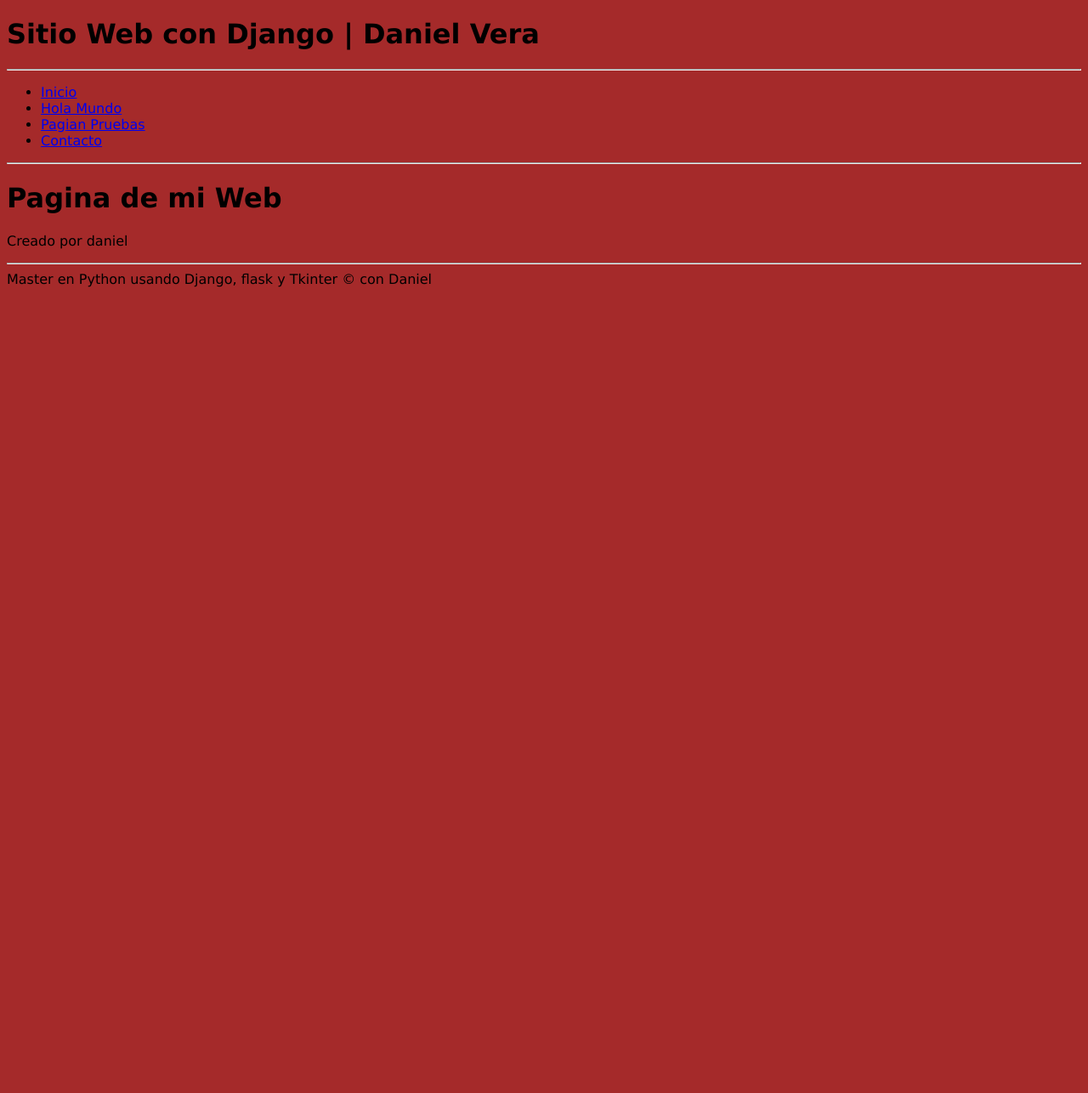
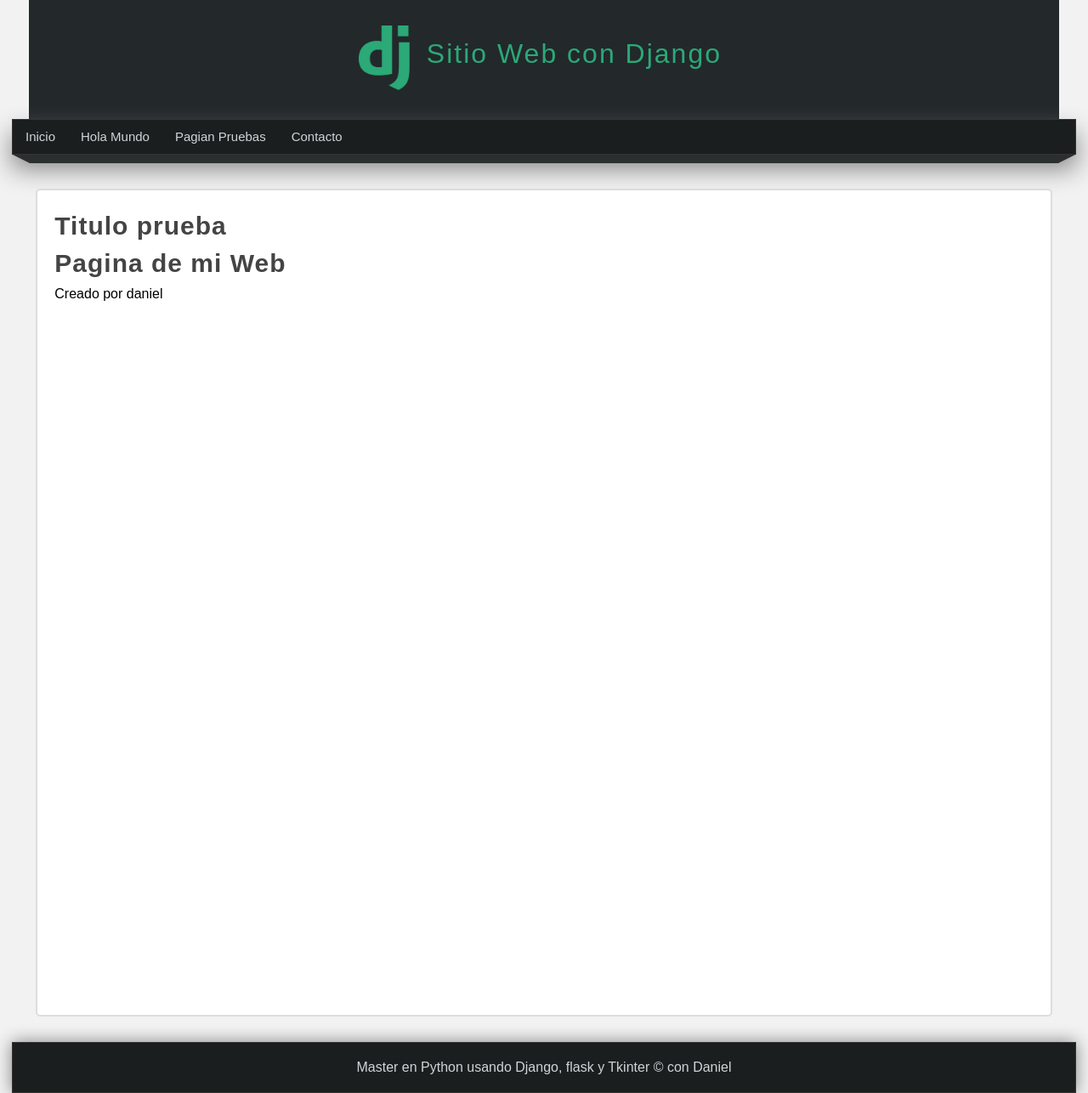
Before and after one commit to CiberNefty/Python_dv, a Django app: page /pagina-pruebas/ in a window 1280 px wide. Shown: the whole page at 85% size. Before the commit the page ends 338 px from the top, so only its background shows below. Run offline with Django 5.2, Linux system fonts and the light colour scheme.

Commit message:
Feat: Estuvimos trabajando con lo que son los estilos y apariencia visual de nuestro sitio web, desde mejorar la estructura html, agregar un logotipo, cargar imagen en template, menu de navegacio, efecto 3d y con un estilo para el contenido central y el formato de pagina footer.

```diff
--- a/22-django/AprendiendoDjango/miapp/static/css/styles.css
+++ b/22-django/AprendiendoDjango/miapp/static/css/styles.css
@@ -1,4 +1,145 @@
+/* Estilos generales*/
+
+*{
+    margin: 0px;
+    padding: 0px;
+    font-family: Arial, Helvetica, sans-serif;
+    text-decoration: none;
+}
+
 body{
-    font-family: Verdana, Geneva, Tahoma, sans-serif;
-    background-color: brown;
+    background-color: #F2F2F2;
 }
+/* Estilos cabecera*/
+header{
+    width: 1212px;
+    height: 140px;
+    background-color: #23282B;
+    margin: 0 auto;
+}
+
+#logotipo{
+    width: 36%;
+    height: 140px;
+    margin: 0 auto;
+    padding-top: 10px;
+}
+
+#logotipo img{
+    display: block;
+    width: 60px;
+    float: left;
+    margin-top: 20px;
+}
+
+#logotipo h1{
+    display: block;
+    letter-spacing: 2px;
+    float: left;
+    margin-top: 35px;
+    margin-left: 20px;
+    font-weight: lighter;
+    color: #2ba977;
+}
+
+/* Estilos barra anvegacion */
+nav{
+    width: 1250px;
+    height: 40px;
+    margin: 0 auto;
+    background-color:#1B1E1F;
+    border: 1px solid #333333;
+    box-shadow: 0px 16px 30px gray;
+    font-size: 15px;
+}
+
+nav ul{
+    list-style: none;
+    text-decoration: none;
+}
+
+nav ul li{
+    line-height: 40px;
+    float: left; /*Los elementos se colocan uno al lado del otro*/
+}
+
+nav ul li a{
+    display: block;
+    padding-left: 15px;
+    padding-right: 15px;
+    color: #d1d4d6;
+}
+
+nav ul li a:hover{
+    background: #2ba977;
+    box-shadow: 0px 0px 10px #444 inset;
+    color: white;
+    transition: all 400ms;
+}
+
+.barra{
+    width: 1250px;
+    margin: 0 auto;
+}
+
+.esquina-izquierda{
+    display: block;
+    border-left: 20px solid transparent;
+    border-top: 10px solid #2B2F30;
+    float: left ;
+}
+
+.esquina-derecha{
+    display: block;
+    border-right: 20px solid transparent;
+    border-top: 10px solid #2B2F30;
+    float: right ;
+}
+
+.relleno-barra{
+    display: block;
+    width: 1210px;
+    height: 10px;
+    background: #2B2F30;
+    float: left;
+}
+
+/* Estilos contenido central */
+
+#content{
+    width: 1212px;
+    min-height: 930px;
+    margin: 0 auto;
+    margin-bottom: 30px;
+    margin-top: 40px;
+}
+
+.box{
+    background: white;
+    width: 95%;
+    min-height: 930px;
+    padding: 20px;
+    border: 2px solid #ddd;
+    margin: 0 auto;
+    border-radius: 5px;
+}
+
+.title{
+    color: #444;
+    letter-spacing: 1px;
+    font-size: 30px;
+    margin-bottom: 10px;
+    margin-top: 5px;
+}
+
+footer{
+    width: 1250px;
+    background-color: #1B1E1F;
+    border: 1px solid #333;
+    color:#d1d4d6;
+    text-align: center;
+    margin: 0 auto;
+    padding-top: 20px;
+    padding-bottom: 20px;
+    box-shadow: 0px 0px 20px gray;
+}
--- a/22-django/AprendiendoDjango/miapp/templates/hola_mundo.html
+++ b/22-django/AprendiendoDjango/miapp/templates/hola_mundo.html
@@ -5,6 +5,6 @@
 {% block content %}
     {{block.super}}
 
-    <h1>Hola Mundo con DJANGO</h1>
+    <h1 class="title">Hola Mundo con DJANGO</h1>
     <h3>Soy Daniel aqui retomando conceptos con django.</h3>
 {% endblock %}
--- a/22-django/AprendiendoDjango/miapp/templates/index.html
+++ b/22-django/AprendiendoDjango/miapp/templates/index.html
@@ -3,7 +3,7 @@
 {% block title %}Inicio{% endblock%}
 
 {% block content %}
-<h1>Inicio</h1>
+<h1 class="title" >Inicio</h1>
 <p>Años hasta el 2050:</p>
 <ul>
 {% endblock %}
--- a/22-django/AprendiendoDjango/miapp/templates/layout.html
+++ b/22-django/AprendiendoDjango/miapp/templates/layout.html
@@ -6,15 +6,22 @@
     <meta name="viewport" content="width=device-width, initial-scale=1.0">
     <title>
         {%block title%}{% endblock %}
-        | DANIEL VERA
     </title>
     {% load static%}
     <link rel="stylesheet" type="text/css" href="{% static 'css/styles.css' %}">
 </head>
 
 <body>
-    <h1>Sitio Web con Django | Daniel Vera</h1>
-    <hr />
+    <!-- Cabecera de la pagina -->
+    <header>
+        <div id="logotipo">
+            <!-- Logo django -->
+             <img src="{% static 'images/logo.png' %}"/>
+            <h1>Sitio Web con Django</h1>
+        </div>
+    </header>
+
+    <nav>
         <ul>
             <li>
                 <a href="/inicio">Inicio</a>
@@ -29,15 +36,27 @@
                 <a href="/contacto-dos">Contacto</a>
             </li>
         </ul>
-    <hr />
+    </nav>
 
+    <div class="barra">
+        <span class="esquina-izquierda"></span>
+        <span class="relleno-barra"></span>
+        <span class="esquina-derecha"></span>
+
+    </div>
+
+
+    <!-- Caja de contenido-->
     <div id="content">
+
+        <div class="box">
+            <h2 class="title">Titulo prueba</h2>
             {% block content%}
                 <strong>Esta es una etiqueta del template padre orgiginal, usando "{ {block.super} }"</strong>
             {% endblock%}
         </div>
+    </div>
 
-    <hr/>
     <footer>
         Master en Python usando Django, flask y Tkinter &copy; con Daniel
     </footer>
--- a/22-django/AprendiendoDjango/miapp/templates/pagina.html
+++ b/22-django/AprendiendoDjango/miapp/templates/pagina.html
@@ -3,6 +3,6 @@
 {% block title %} Pagina Pruebas {% endblock %}
 
 {% block content %}
-<h1>Pagina de mi Web</h1>
+<h1 class="title">Pagina de mi Web</h1>
 <p>Creado por daniel</p>
 {% endblock %}
```
Also changed, not shown: 22-django/AprendiendoDjango/miapp/static/images/logo.png (added). Lines whose indentation alone changed are shown as unchanged.
